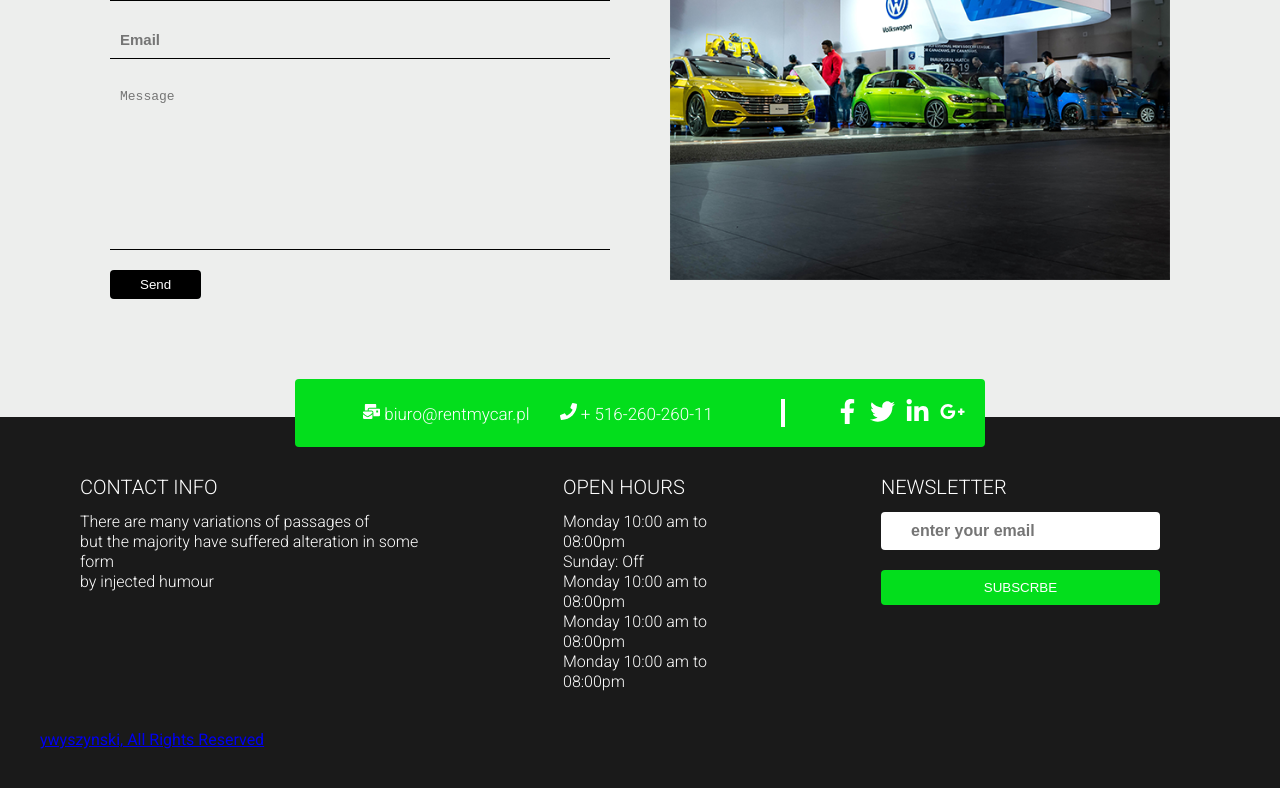
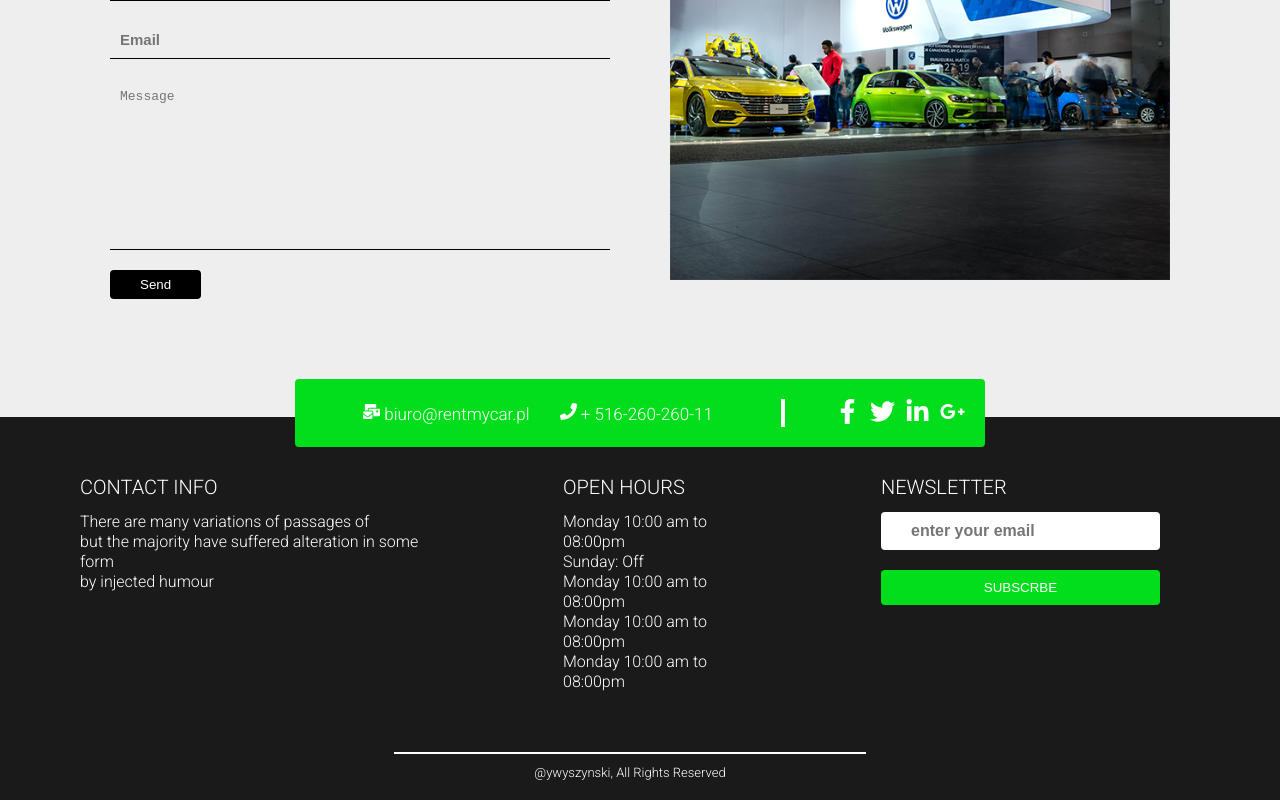
Before and after one commit to yevgeniywyszynski/rentcar, a React (Create React App) app: page / in a window 1280 px wide. Shown: the part 4351-5151 px from the top of the page. Built offline with nearby package versions, Linux system fonts and the light colour scheme.

Commit message:
Added new clas in Footer comp

```diff
--- a/src/components/Footer/Footer.js
+++ b/src/components/Footer/Footer.js
@@ -40,7 +40,7 @@ const Footer = () => {
 
         <div className={styles.developerWrapper}>
             <div className={styles.developerName}>
-                <a href="#"className={styles.developerLink}>ywyszynski, All Rights Reserved</a>
+                <a href="#"className={styles.developerLink}>@ywyszynski, All Rights Reserved</a>
             </div>
         </div>
 
--- a/src/components/Footer/Footer.module.scss
+++ b/src/components/Footer/Footer.module.scss
@@ -2,7 +2,7 @@
     background-color: #1a1a1a;
     padding-left: 40px;
     padding-right: 60px;
-    padding-bottom: 40px;
+    padding-bottom: 20px;
     .footerWrapper{
         color: #fff;
         display: flex;
@@ -48,4 +48,18 @@
             }
         }
     }
+    .developerWrapper{
+        border-top: 2px solid #fff;
+        width: 40%;
+        margin: 0 auto;
+        text-align: center;
+        padding-top: 10px;
+        margin-top: 40px;
+        .developerLink{
+            text-decoration: none;
+            color: #fff;
+            font-size: 13px;
+            font-weight: 300;
+        }
+    }
 }
```
